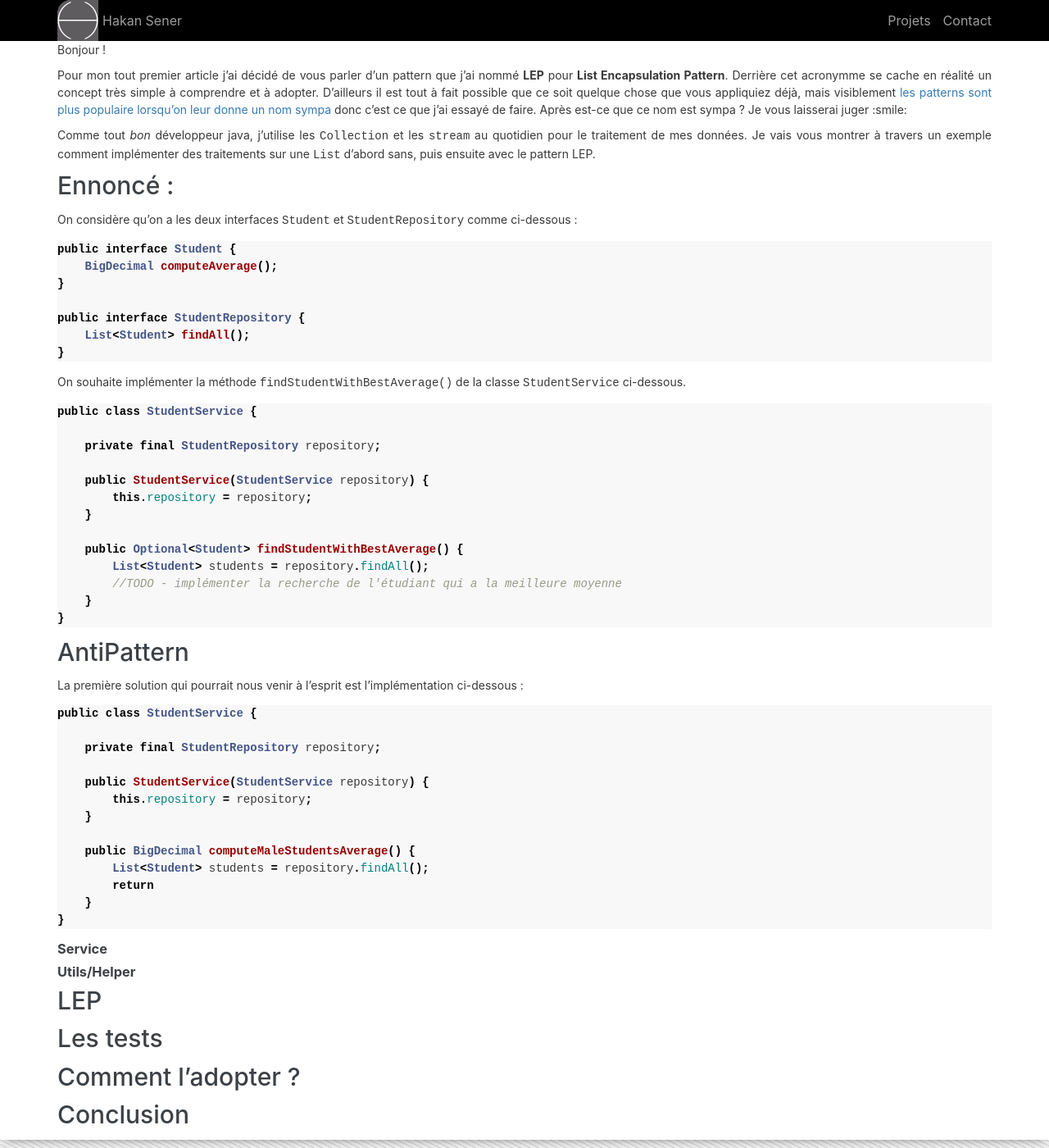
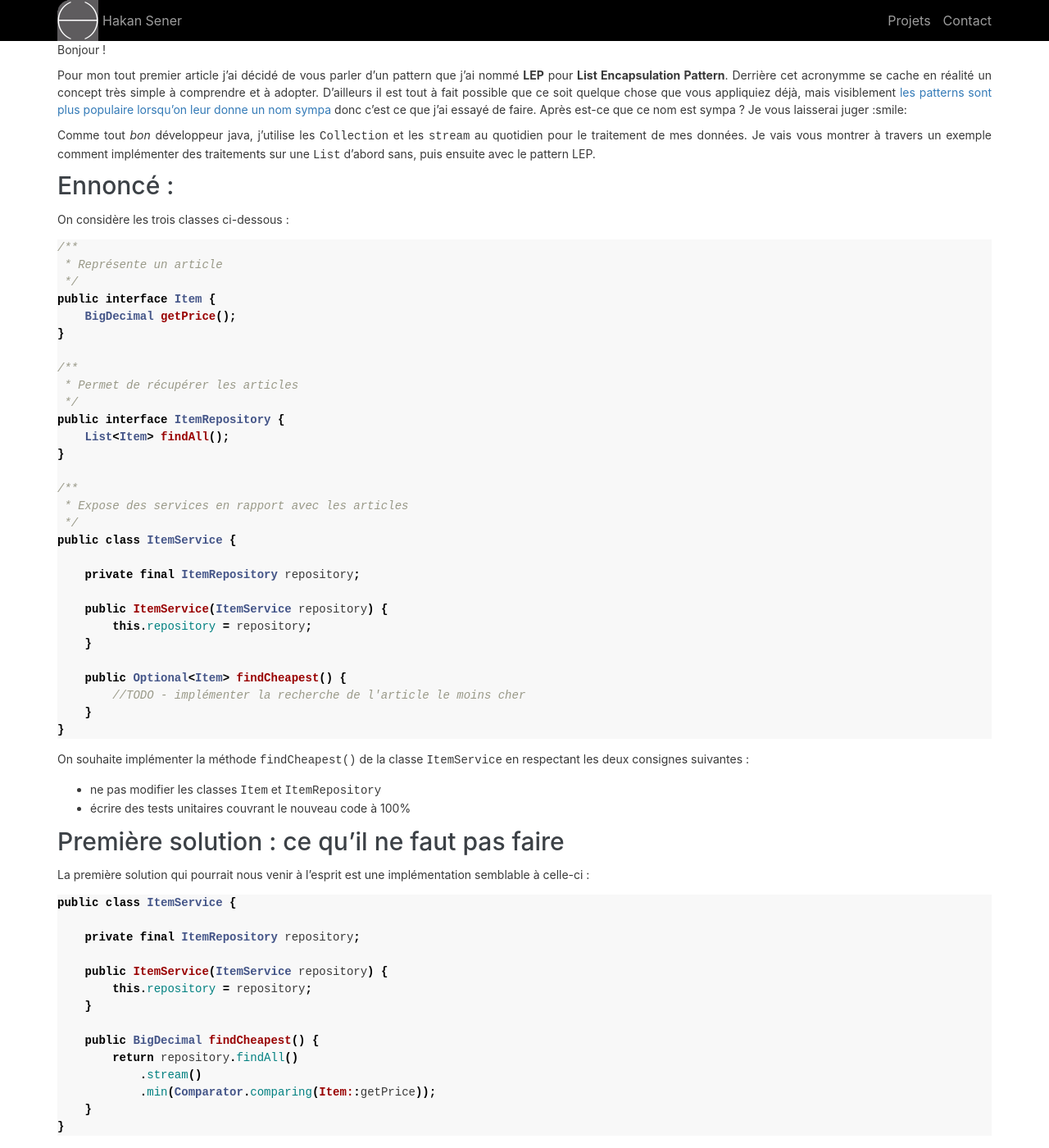
Before and after one commit to senerh/senerh.github.io, a Jekyll site: the page built from _posts/2024-03-31-lep.md, in a window 1280 px wide and 1400 px high. Shown: the whole window at 82% size. Built offline with Jekyll 4.4.1, drawn with Linux system fonts in a browser that asks for light colours; some of the changed text lies outside the part shown.

Commit message:
article en cours

````diff
--- a/_posts/2024-03-31-lep.md
+++ b/_posts/2024-03-31-lep.md
@@ -11,57 +11,99 @@ Pour mon tout premier article j'ai décidé de vous parler d'un pattern que j'ai
 Comme tout *bon* développeur java, j'utilise les `Collection` et les `stream` au quotidien pour le traitement de mes données. Je vais vous montrer à travers un exemple comment implémenter des traitements sur une `List` d'abord sans, puis ensuite avec le pattern LEP.
 
 ## Ennoncé :
-On considère qu'on a les deux interfaces `Student` et `StudentRepository` comme ci-dessous :
+On considère les trois classes ci-dessous :
 ```java
-public interface Student {
-    BigDecimal computeAverage();
+/**
+ * Représente un article
+ */
+public interface Item {
+    BigDecimal getPrice();
 }
 
-public interface StudentRepository {
-    List<Student> findAll();
+/**
+ * Permet de récupérer les articles
+ */
+public interface ItemRepository {
+    List<Item> findAll();
 }
-```
 
-On souhaite implémenter la méthode `findStudentWithBestAverage()` de la classe `StudentService` ci-dessous.
-```java
-public class StudentService {
+/**
+ * Expose des services en rapport avec les articles
+ */
+public class ItemService {
 
-    private final StudentRepository repository;
+    private final ItemRepository repository;
 
-    public StudentService(StudentService repository) {
+    public ItemService(ItemService repository) {
         this.repository = repository;
     }
 
-    public Optional<Student> findStudentWithBestAverage() {
-        List<Student> students = repository.findAll();
-        //TODO - implémenter la recherche de l'étudiant qui a la meilleure moyenne
+    public Optional<Item> findCheapest() {
+        //TODO - implémenter la recherche de l'article le moins cher
     }
 }
 ```
 
-## AntiPattern
-La première solution qui pourrait nous venir à l'esprit est l'implémentation ci-dessous :
+On souhaite implémenter la méthode `findCheapest()` de la classe `ItemService` en respectant les deux consignes suivantes :
+* ne pas modifier les classes `Item` et `ItemRepository`
+* écrire des tests unitaires couvrant le nouveau code à 100%
+
+
+## Première solution : ce qu'il ne faut pas faire
+La première solution qui pourrait nous venir à l'esprit est une implémentation semblable à celle-ci :
 
 ```java
-public class StudentService {
+public class ItemService {
 
-    private final StudentRepository repository;
+    private final ItemRepository repository;
 
-    public StudentService(StudentService repository) {
+    public ItemService(ItemService repository) {
         this.repository = repository;
     }
 
-    public BigDecimal computeMaleStudentsAverage() {
-        List<Student> students = repository.findAll();
-        return
+    public BigDecimal findCheapest() {
+        return repository.findAll()
+            .stream()
+            .min(Comparator.comparing(Item::getPrice));
     }
 }
 ```
+
+Cela fonctionne, mais
 
 ### Service
 ### Utils/Helper
 
 ## LEP
+```java
+public class Items {
+
+    private final List<Item> items;
+
+    public ItemService(List<Item> items) {
+        this.items = items;
+    }
+
+    public Optional<Item> findCheapest() {
+        return items.stream().min(Comparator.comparing(Item::getPrice));
+    }
+}
+```
+
+```java
+public class ItemService {
+
+    private final ItemRepository repository;
+
+    public ItemService(ItemService repository) {
+        this.repository = repository;
+    }
+
+    public Optional<Item> findCheapest() {
+        return new Items(repository.findAll()).findCheapest();
+    }
+}
+```
 
 ## Les tests
 
````
